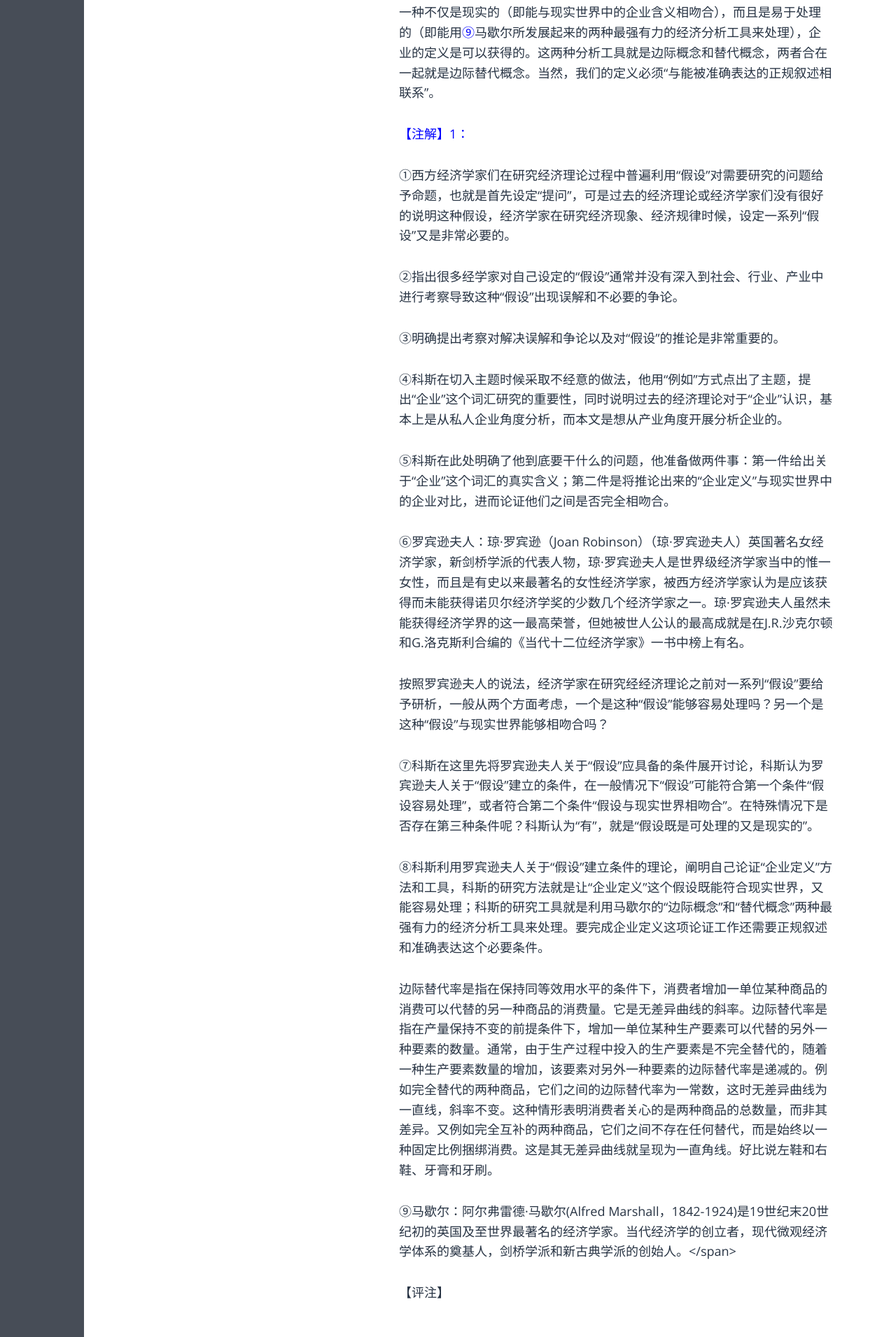
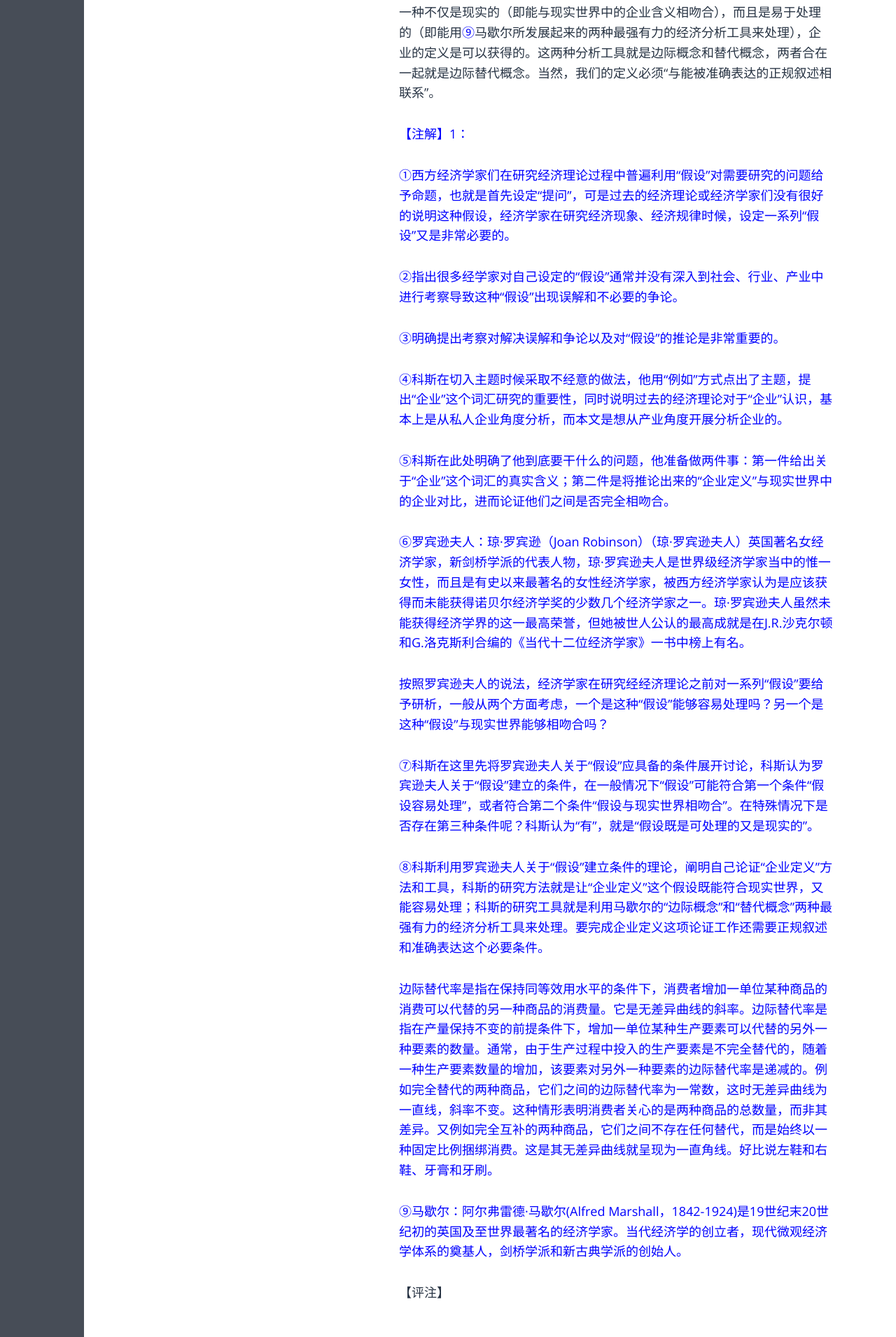
Before and after one commit to fzuo/baimafujinji, a Jekyll site: the page built from _posts/economy/2009-07-06-nature-of-firm-01.md, in a window 1280 px wide. Shown: the part 1709-3620 px from the top of the page at 70% size. Built offline with Jekyll 4.4.1, drawn with Linux system fonts in a browser that asks for light colours; some web fonts are replaced; some of the changed text lies outside the part shown.

Commit message:
Update 2009-07-06-nature-of-firm-01.md

```diff
--- a/_posts/economy/2009-07-06-nature-of-firm-01.md
+++ b/_posts/economy/2009-07-06-nature-of-firm-01.md
@@ -22,29 +22,29 @@ Economic theory has suffered in the past from a failure to state clearly its ass
 <span style="color:blue">①</span>过去，经济理论一直因未能清楚地说明其假设而备受困扰。<span style="color:blue">②</span>在建立一种理论时，经济学家常常忽略对其赖以成立的基础的考察。<span style="color:blue">③</span>然而，这种考察不仅对于防止因对有关理论赖以成立的假设缺乏了解而出现的误解和不必要的争论是必不可少的，而且对于经济学在一系列不同假设的选择中做出正确的判断也是极为重要的。例如，值得一提的是，<span style="color:blue">④</span>“企业”这个词在经济学中的使用方式与一般人的使用方式就有所不同。由于经济理论中存在一种从私人企业而不是从产业开始分析的倾向；<span style="color:blue">⑤</span>因此就更有必要不仅对“企业”这个词给出明确的定义，而且要弄清它与“现实世界”中的企业的不同之处，假如存在的话，就应该搞清楚。<span style="color:blue">⑥</span>罗宾逊夫人曾说过：“对于经济学中的一系列假设，需要提出的两个问题是：它们易于处理吗？它们与现实世界相吻合吗？”<span style="color:blue">⑦</span>尽管正如罗宾逊夫人所指出的，“较通常的是，一种假设是可处理的，而另一种则是现实的，”可能还有这样的理论分支，其中的假设既是可处理的，又是现实的。<span style="color:blue">⑧</span>下文将表明，一种不仅是现实的（即能与现实世界中的企业含义相吻合），而且是易于处理的（即能用<span style="color:blue">⑨</span>马歇尔所发展起来的两种最强有力的经济分析工具来处理），企业的定义是可以获得的。这两种分析工具就是边际概念和替代概念，两者合在一起就是边际替代概念。当然，我们的定义必须“与能被准确表达的正规叙述相联系”。
 
 
-<span style="color:blue">【注解】1：
+<span style="color:blue">【注解】1：</span>
 
-①西方经济学家们在研究经济理论过程中普遍利用“假设”对需要研究的问题给予命题，也就是首先设定“提问”，可是过去的经济理论或经济学家们没有很好的说明这种假设，经济学家在研究经济现象、经济规律时候，设定一系列“假设”又是非常必要的。
+<span style="color:blue">①西方经济学家们在研究经济理论过程中普遍利用“假设”对需要研究的问题给予命题，也就是首先设定“提问”，可是过去的经济理论或经济学家们没有很好的说明这种假设，经济学家在研究经济现象、经济规律时候，设定一系列“假设”又是非常必要的。</span>
 
-②指出很多经学家对自己设定的“假设”通常并没有深入到社会、行业、产业中进行考察导致这种“假设”出现误解和不必要的争论。
+<span style="color:blue">②指出很多经学家对自己设定的“假设”通常并没有深入到社会、行业、产业中进行考察导致这种“假设”出现误解和不必要的争论。</span>
 
-③明确提出考察对解决误解和争论以及对“假设”的推论是非常重要的。
+<span style="color:blue">③明确提出考察对解决误解和争论以及对“假设”的推论是非常重要的。</span>
 
-④科斯在切入主题时候采取不经意的做法，他用“例如”方式点出了主题，提出“企业”这个词汇研究的重要性，同时说明过去的经济理论对于“企业”认识，基本上是从私人企业角度分析，而本文是想从产业角度开展分析企业的。
+<span style="color:blue">④科斯在切入主题时候采取不经意的做法，他用“例如”方式点出了主题，提出“企业”这个词汇研究的重要性，同时说明过去的经济理论对于“企业”认识，基本上是从私人企业角度分析，而本文是想从产业角度开展分析企业的。</span>
 
-⑤科斯在此处明确了他到底要干什么的问题，他准备做两件事：第一件给出关于“企业”这个词汇的真实含义；第二件是将推论出来的“企业定义”与现实世界中的企业对比，进而论证他们之间是否完全相吻合。
+<span style="color:blue">⑤科斯在此处明确了他到底要干什么的问题，他准备做两件事：第一件给出关于“企业”这个词汇的真实含义；第二件是将推论出来的“企业定义”与现实世界中的企业对比，进而论证他们之间是否完全相吻合。</span>
 
-⑥罗宾逊夫人：琼·罗宾逊（Joan Robinson）（琼·罗宾逊夫人）英国著名女经济学家，新剑桥学派的代表人物，琼·罗宾逊夫人是世界级经济学家当中的惟一女性，而且是有史以来最著名的女性经济学家，被西方经济学家认为是应该获得而未能获得诺贝尔经济学奖的少数几个经济学家之一。琼·罗宾逊夫人虽然未能获得经济学界的这一最高荣誉，但她被世人公认的最高成就是在J.R.沙克尔顿和G.洛克斯利合编的《当代十二位经济学家》一书中榜上有名。
+<span style="color:blue">⑥罗宾逊夫人：琼·罗宾逊（Joan Robinson）（琼·罗宾逊夫人）英国著名女经济学家，新剑桥学派的代表人物，琼·罗宾逊夫人是世界级经济学家当中的惟一女性，而且是有史以来最著名的女性经济学家，被西方经济学家认为是应该获得而未能获得诺贝尔经济学奖的少数几个经济学家之一。琼·罗宾逊夫人虽然未能获得经济学界的这一最高荣誉，但她被世人公认的最高成就是在J.R.沙克尔顿和G.洛克斯利合编的《当代十二位经济学家》一书中榜上有名。</span>
 
-按照罗宾逊夫人的说法，经济学家在研究经经济理论之前对一系列“假设”要给予研析，一般从两个方面考虑，一个是这种“假设”能够容易处理吗？另一个是这种“假设”与现实世界能够相吻合吗？
+<span style="color:blue">按照罗宾逊夫人的说法，经济学家在研究经经济理论之前对一系列“假设”要给予研析，一般从两个方面考虑，一个是这种“假设”能够容易处理吗？另一个是这种“假设”与现实世界能够相吻合吗？</span>
 
-⑦科斯在这里先将罗宾逊夫人关于“假设”应具备的条件展开讨论，科斯认为罗宾逊夫人关于“假设”建立的条件，在一般情况下“假设”可能符合第一个条件“假设容易处理”，或者符合第二个条件“假设与现实世界相吻合”。在特殊情况下是否存在第三种条件呢？科斯认为“有”，就是“假设既是可处理的又是现实的”。
+<span style="color:blue">⑦科斯在这里先将罗宾逊夫人关于“假设”应具备的条件展开讨论，科斯认为罗宾逊夫人关于“假设”建立的条件，在一般情况下“假设”可能符合第一个条件“假设容易处理”，或者符合第二个条件“假设与现实世界相吻合”。在特殊情况下是否存在第三种条件呢？科斯认为“有”，就是“假设既是可处理的又是现实的”。</span>
 
-⑧科斯利用罗宾逊夫人关于“假设”建立条件的理论，阐明自己论证“企业定义”方法和工具，科斯的研究方法就是让“企业定义”这个假设既能符合现实世界，又能容易处理；科斯的研究工具就是利用马歇尔的“边际概念”和“替代概念”两种最强有力的经济分析工具来处理。要完成企业定义这项论证工作还需要正规叙述和准确表达这个必要条件。
+<span style="color:blue">⑧科斯利用罗宾逊夫人关于“假设”建立条件的理论，阐明自己论证“企业定义”方法和工具，科斯的研究方法就是让“企业定义”这个假设既能符合现实世界，又能容易处理；科斯的研究工具就是利用马歇尔的“边际概念”和“替代概念”两种最强有力的经济分析工具来处理。要完成企业定义这项论证工作还需要正规叙述和准确表达这个必要条件。</span>
 
-边际替代率是指在保持同等效用水平的条件下，消费者增加一单位某种商品的消费可以代替的另一种商品的消费量。它是无差异曲线的斜率。边际替代率是指在产量保持不变的前提条件下，增加一单位某种生产要素可以代替的另外一种要素的数量。通常，由于生产过程中投入的生产要素是不完全替代的，随着一种生产要素数量的增加，该要素对另外一种要素的边际替代率是递减的。例如完全替代的两种商品，它们之间的边际替代率为一常数，这时无差异曲线为一直线，斜率不变。这种情形表明消费者关心的是两种商品的总数量，而非其差异。又例如完全互补的两种商品，它们之间不存在任何替代，而是始终以一种固定比例捆绑消费。这是其无差异曲线就呈现为一直角线。好比说左鞋和右鞋、牙膏和牙刷。
+<span style="color:blue">边际替代率是指在保持同等效用水平的条件下，消费者增加一单位某种商品的消费可以代替的另一种商品的消费量。它是无差异曲线的斜率。边际替代率是指在产量保持不变的前提条件下，增加一单位某种生产要素可以代替的另外一种要素的数量。通常，由于生产过程中投入的生产要素是不完全替代的，随着一种生产要素数量的增加，该要素对另外一种要素的边际替代率是递减的。例如完全替代的两种商品，它们之间的边际替代率为一常数，这时无差异曲线为一直线，斜率不变。这种情形表明消费者关心的是两种商品的总数量，而非其差异。又例如完全互补的两种商品，它们之间不存在任何替代，而是始终以一种固定比例捆绑消费。这是其无差异曲线就呈现为一直角线。好比说左鞋和右鞋、牙膏和牙刷。</span>
 
-⑨马歇尔：阿尔弗雷德·马歇尔(Alfred Marshall，1842-1924)是19世纪末20世纪初的英国及至世界最著名的经济学家。当代经济学的创立者，现代微观经济学体系的奠基人，剑桥学派和新古典学派的创始人。</span>
+<span style="color:blue">⑨马歇尔：阿尔弗雷德·马歇尔(Alfred Marshall，1842-1924)是19世纪末20世纪初的英国及至世界最著名的经济学家。当代经济学的创立者，现代微观经济学体系的奠基人，剑桥学派和新古典学派的创始人。</span>
 
 
 【评注】
@@ -53,8 +53,8 @@ Economic theory has suffered in the past from a failure to state clearly its ass
 * 明确研究的命题——企业的性质
 * 明确研究的方法——边际与替代
 * 期望达到的效果
-** 假设易于处理
-** 假设符合实际
+  * 假设易于处理
+  * 假设符合实际
 
 I
 
```
